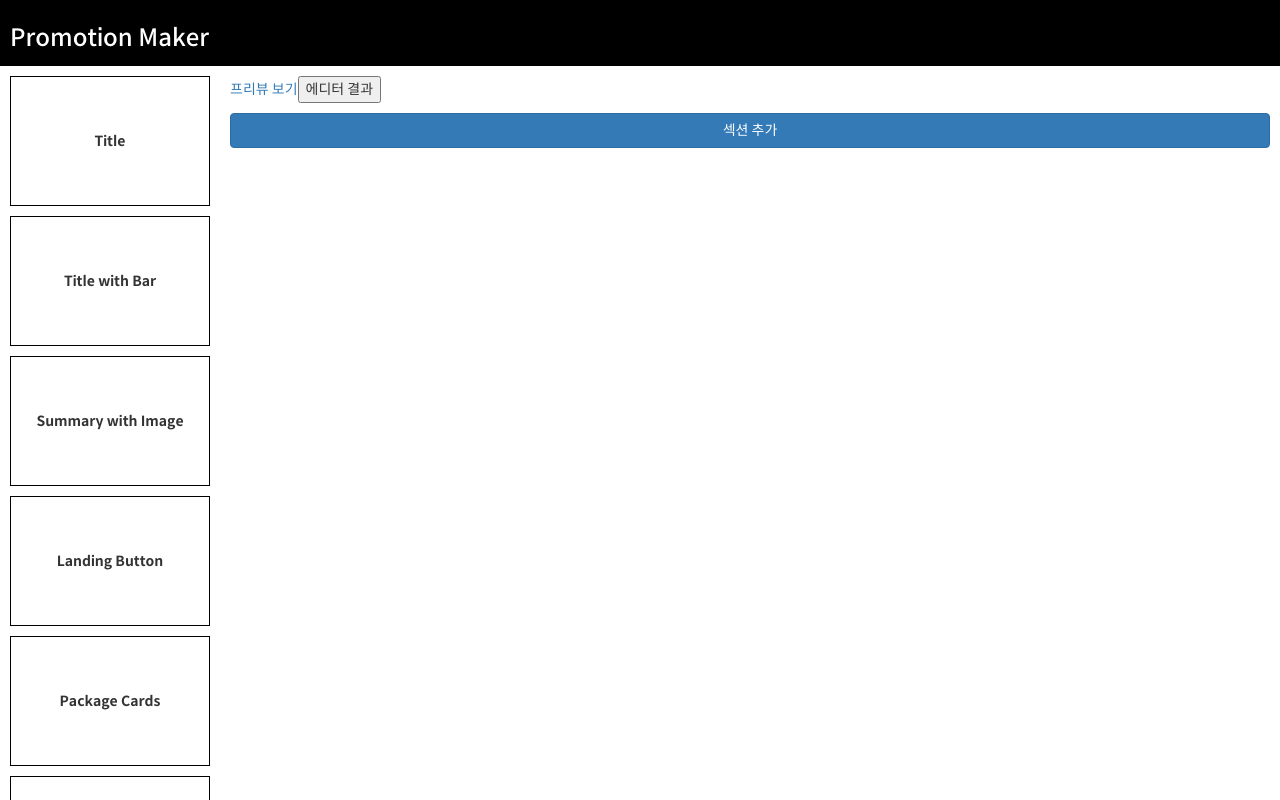
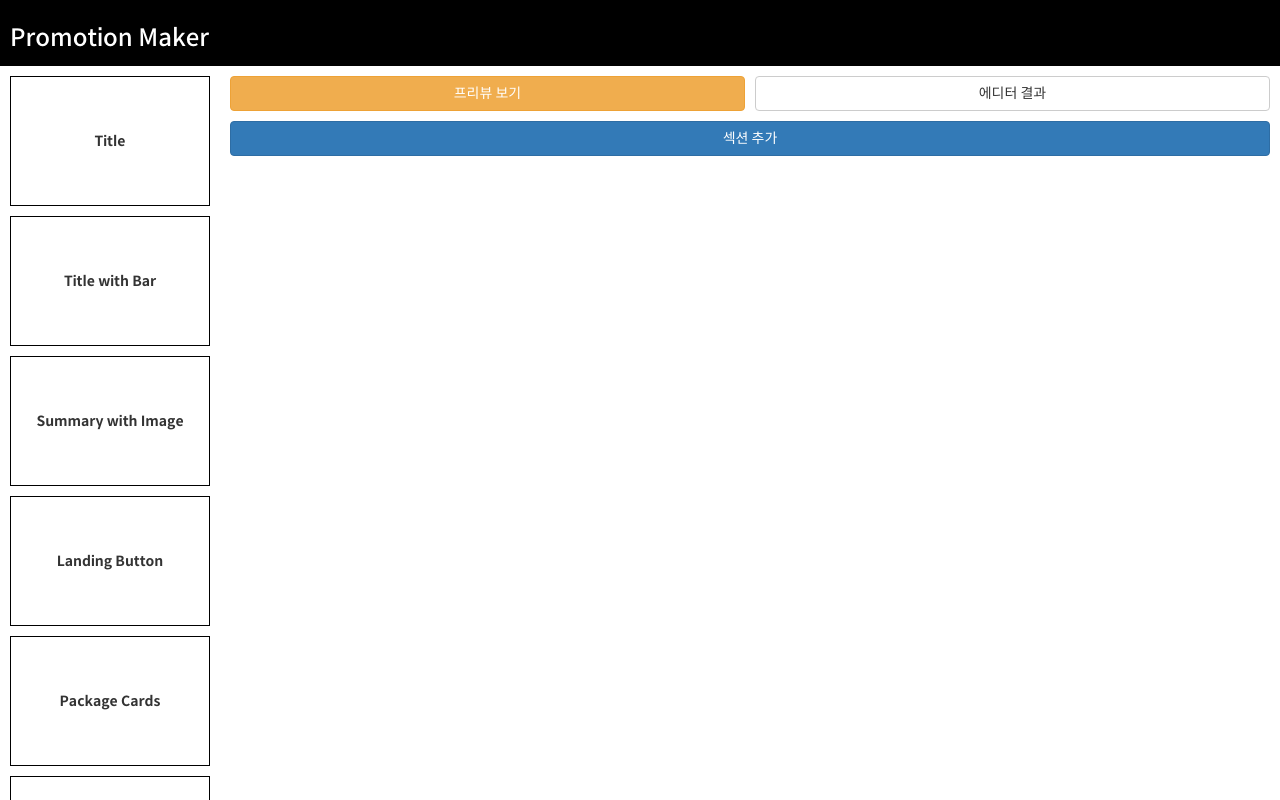
Before and after one commit to eabinn/PromotionMaker, a Vue app: page /#/ in a window 1280 px wide. Built offline with nearby package versions, Linux system fonts and the light colour scheme.

Commit message:
Modify editor actions style

```diff
--- a/src/components/MakerEditor/EditorActions.vue
+++ b/src/components/MakerEditor/EditorActions.vue
@@ -1,8 +1,8 @@
 <template>
   <div class="editor-actions">
-    <div>
-      <router-link to="/preview">프리뷰 보기</router-link>
-      <button @click="props.getResult($event)">에디터 결과</button>
+    <div style="display: grid; grid-template-columns: 1fr 1fr; gap: 10px">
+      <router-link to="/preview" class="btn btn-warning">프리뷰 보기</router-link>
+      <button class="btn btn-default" @click="props.getResult($event)">에디터 결과</button>
     </div>
     <button class="btn btn-primary" @click="props.addSection">섹션 추가</button>
   </div>
```
